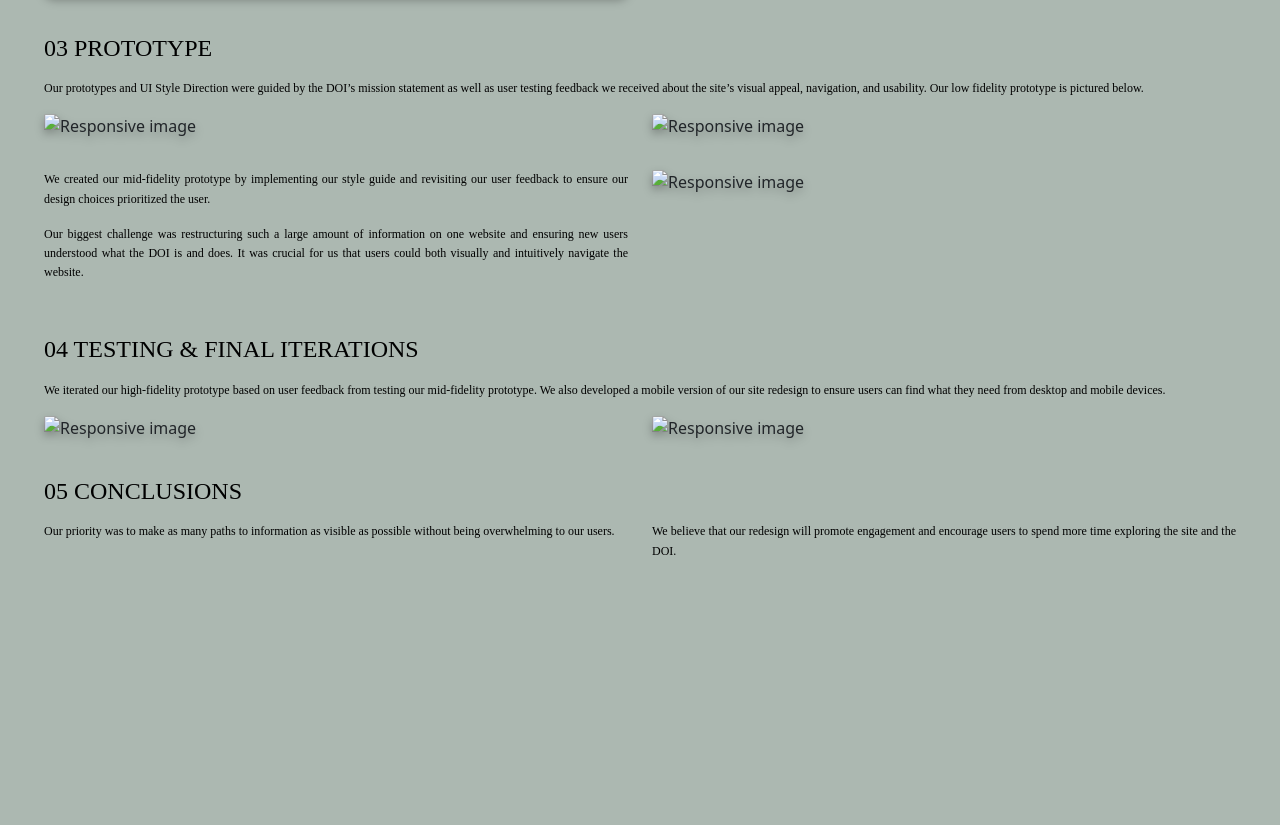
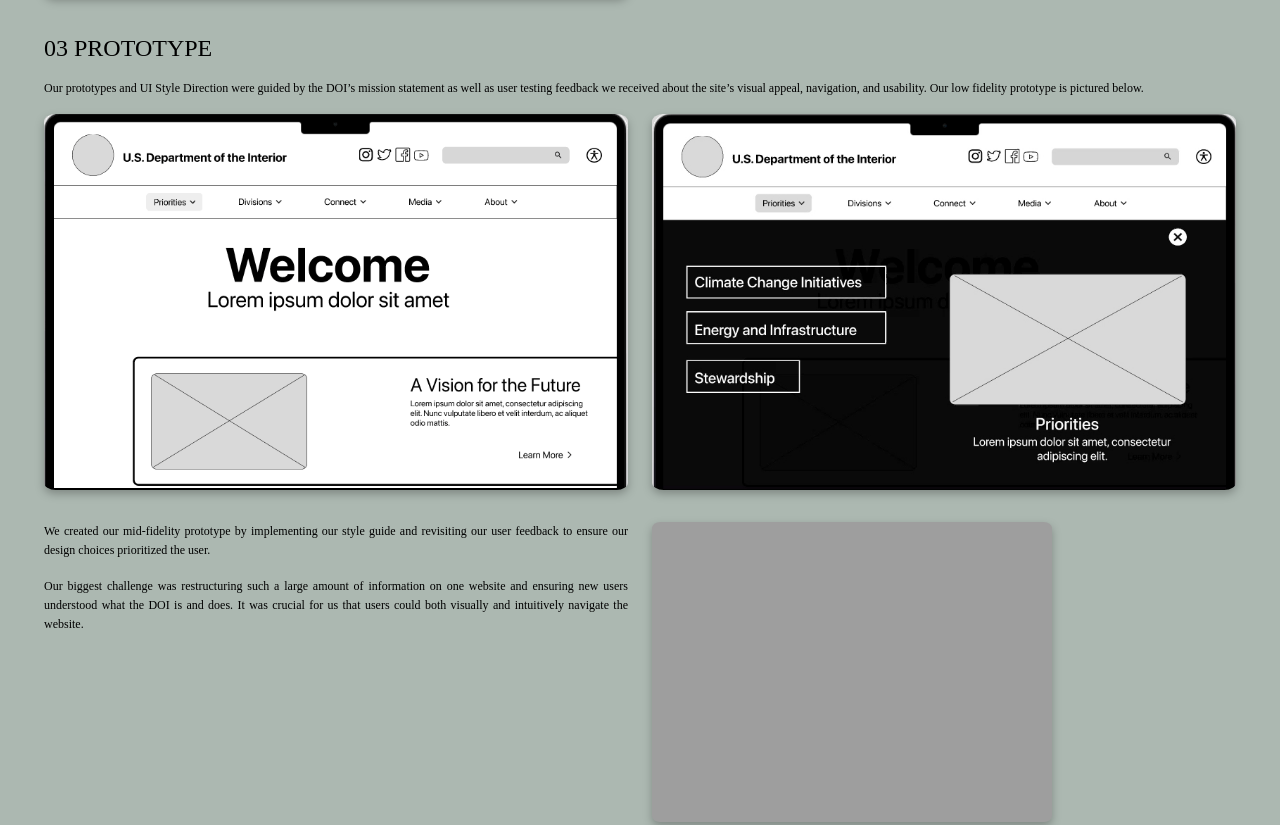
Before and after one commit to jamiehall29/homework20, a plain HTML site: page index.html in a window 1280 px wide. Shown: the part 1676-2501 px from the top of the page. Before the commit the page ends 2285 px from the top, so only its background shows below. Drawn offline with nearby package versions, Linux system fonts and the light colour scheme; the site is published under a folder, as on GitHub Pages, so addresses that start at the root find nothing.

Commit message:
remove /

```diff
--- a/index.html
+++ b/index.html
@@ -128,7 +128,7 @@
                         <img src="imgs/UI Style Tile.png" style="height: auto;" style="width:100%;" alt="style tile">
                     </div>
                     <div class="col-sm">
-                        <img src="/imgs/09.2-04-Information-Architecture-Sitemap Template.png" style="height:auto;" class="img-fluid" alt="Responsive image">
+                        <img src="imgs/09.2-04-Information-Architecture-Sitemap Template.png" style="height:auto;" class="img-fluid" alt="Responsive image">
                     </div>
                 </div>
                 </div>
@@ -148,10 +148,10 @@
                 </div>
                 <div class="row">
                     <div class="col-sm">
-                        <img src="/imgs/gi2.gif" class="img-fluid" alt="Responsive image">
+                        <img src="imgs/gi2.gif" class="img-fluid" alt="Responsive image">
                     </div>
                     <div class="col-sm">
-                        <img src="/imgs/lofi menu.jpg" class="img-fluid" alt="Responsive image">
+                        <img src="imgs/lofi menu.jpg" class="img-fluid" alt="Responsive image">
                     </div>
                 </div>
           </div>
@@ -164,7 +164,7 @@
                     <p>Our biggest challenge was restructuring such a large amount of information on one website and ensuring new users understood what the DOI is and does. It was crucial for us that users could both visually and intuitively navigate the website.</p>
                 </div>
                 <div class="col-sm">
-                    <img src="/imgs/pretest doi.gif" class="img-fluid" alt="Responsive image">
+                    <img src="imgs/pretest doi.gif" class="img-fluid" alt="Responsive image">
                 </div>
             </div>
       </div>
@@ -189,10 +189,10 @@
                   </div>
                   <div class="row">
                       <div class="col-sm">
-                          <img src="/imgs/iterateddoi.gif" class="img-fluid" alt="Responsive image">
+                          <img src="imgs/iterateddoi.gif" class="img-fluid" alt="Responsive image">
                       </div>
                       <div class="col-sm">
-                          <img src="/imgs/Frame 142.png" class="img-fluid justify-content-center" alt="Responsive image">
+                          <img src="imgs/Frame 142.png" class="img-fluid justify-content-center" alt="Responsive image">
                       </div>
                   </div>
             </div>
```
